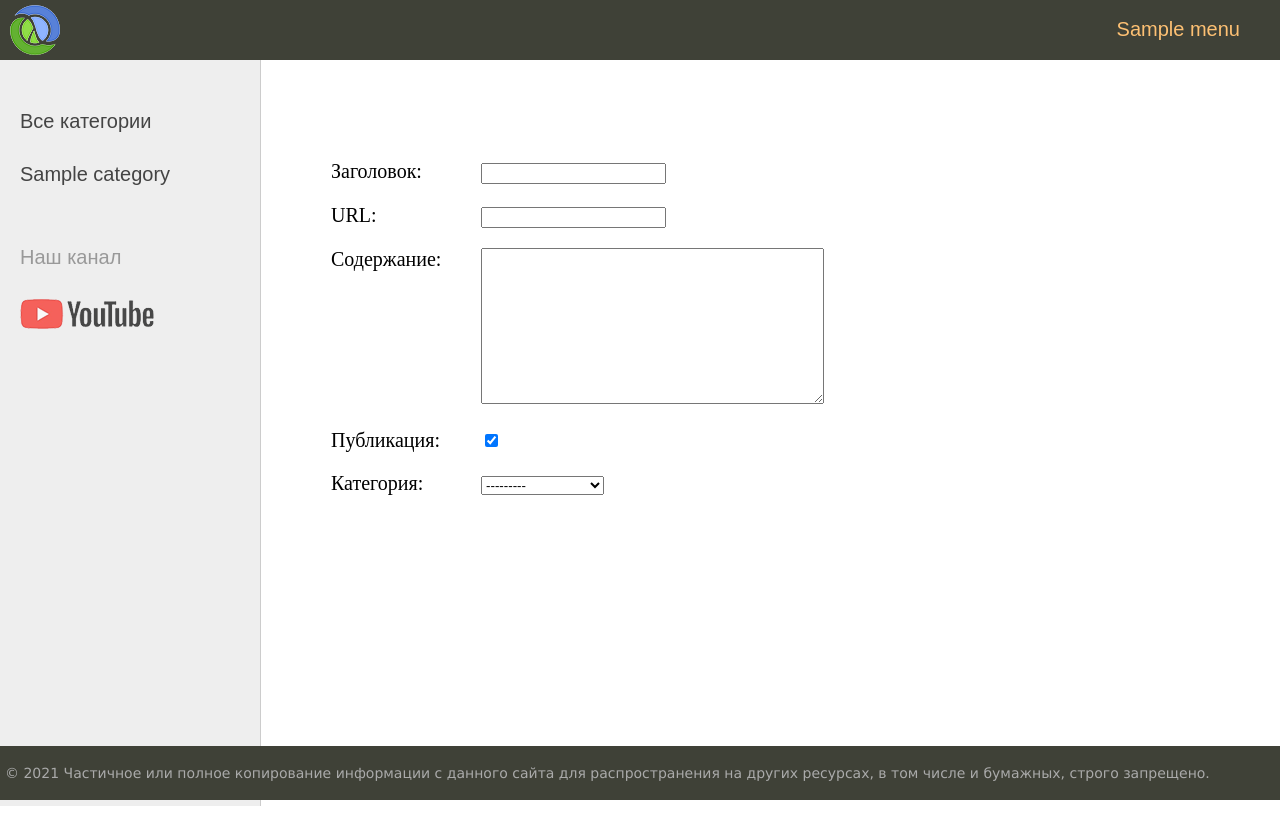
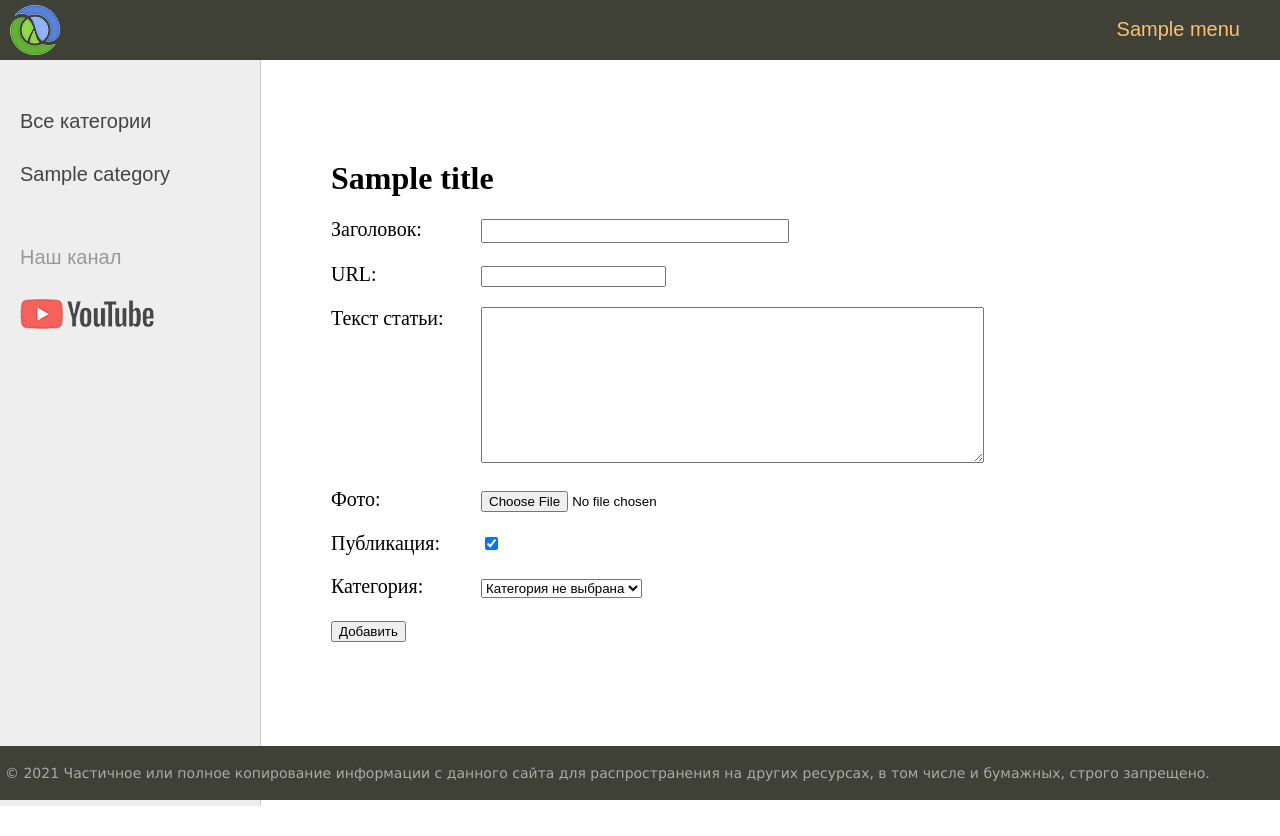
Before and after one commit to David2261/django-bio-blog, a Django app: template bioblog/women/templates/women/addpage.html in a window 1280 px wide. Run offline with Django 4.2, Linux system fonts and the light colour scheme; tables that the repository leaves empty hold one stand-in row (values such as "Sample post"); the template is opened without the code that fills it: values that come from a table or form of the project are taken from there, most other values are stand-ins (such as "Sample title", 1, 10 or a date in 2020).

Commit message:
Add forms realated to models

```diff
--- a/bioblog/women/forms.py
+++ b/bioblog/women/forms.py
@@ -1,10 +1,25 @@
 from django import forms
+from django.core.exceptions import ValidationError
+
 from .models import *
 
 
-class AddPostForm(forms.Form):
-	title = forms.CharField(max_length=255, label="Заголовок")
-	slug = forms.SlugField(max_length=255, label="URL")
-	content = forms.CharField(widget=forms.Textarea(attrs={'colls':60, 'rows': 10}), label="Содержание")
-	is_published = forms.BooleanField(label="Публикация", required=False, initial=True)
-	cat = forms.ModelChoiceField(queryset=Category.objects.all(), label="Категория")
+class AddPostForm(forms.ModelForm):
+	def __init__(self, *args, **kwargs):
+		super().__init__(*args, **kwargs)
+		self.fields['cat'].empty_label = "Категория не выбрана"
+
+	class Meta:
+		model = Women
+		fields = ['title', 'slug', 'content', 'photo', 'is_published', 'cat']
+		widgets = {
+			'title': forms.TextInput(attrs={'class': 'form-input'}),
+			'content': forms.Textarea(attrs={'cols': 60, 'rows': 10}),
+		}
+
+	def clean_title(self):
+		title = self.cleaned_data['title']
+		if len(title > 200):
+			raise ValidationError('Длина превышает 200 символов')
+
+		return title
--- a/bioblog/women/templates/women/addpage.html
+++ b/bioblog/women/templates/women/addpage.html
@@ -1,11 +1,20 @@
 {% extends 'women/base.html' %}
 
 {% block content %}
-<div class="form-error">{{ form.non_field_errors }}</div>
+<h1>{{title}}</h1>
+
+<form action="{% url 'addpage' %}" method="post" enctype="multipart/form-data">
+    {% csrf_token %}
+
+    <div class="form-error">{{ form.non_field_errors }}</div>
 
 {% for f in form %}
 <p><label class="form-label" for="{{ f.id_for_label }}">{{f.label}}: </label>{{ f }}</p>
 <div class="form-error">{{ f.errors }}</div>
 {% endfor %}
 
+
+    <button type="submit">Добавить</button>
+</form>
+
 {% endblock %}
--- a/bioblog/women/views.py
+++ b/bioblog/women/views.py
@@ -60,7 +60,7 @@
 		if form.is_valid():
 		#print(form.cleaned_data)
 			try:
-				Women.objects.create(**form.cleaned_data)
+				form.save()
 				return redirect('home')
 			except:
 				form.add_error(None, 'Ошибка добавления поста')
```
